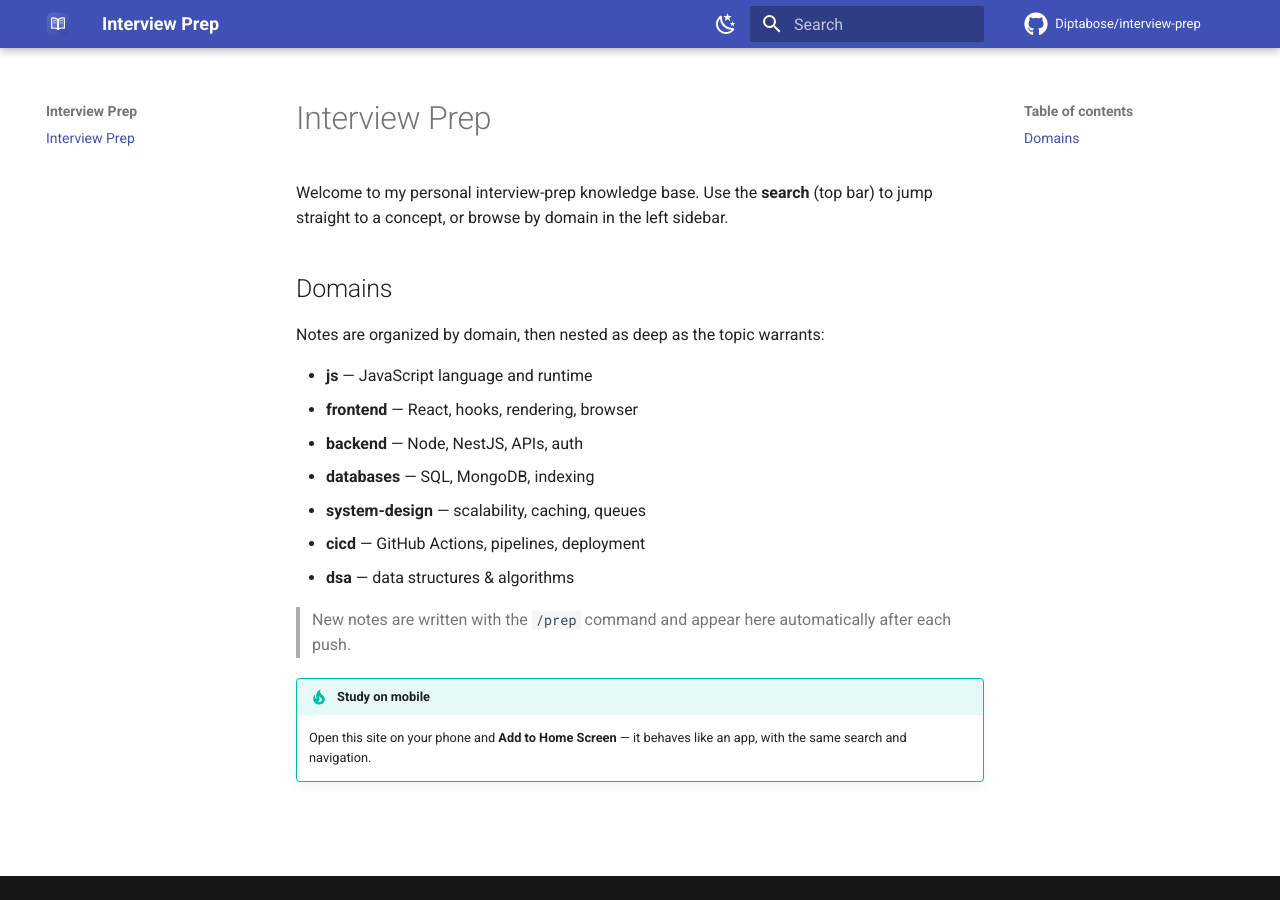
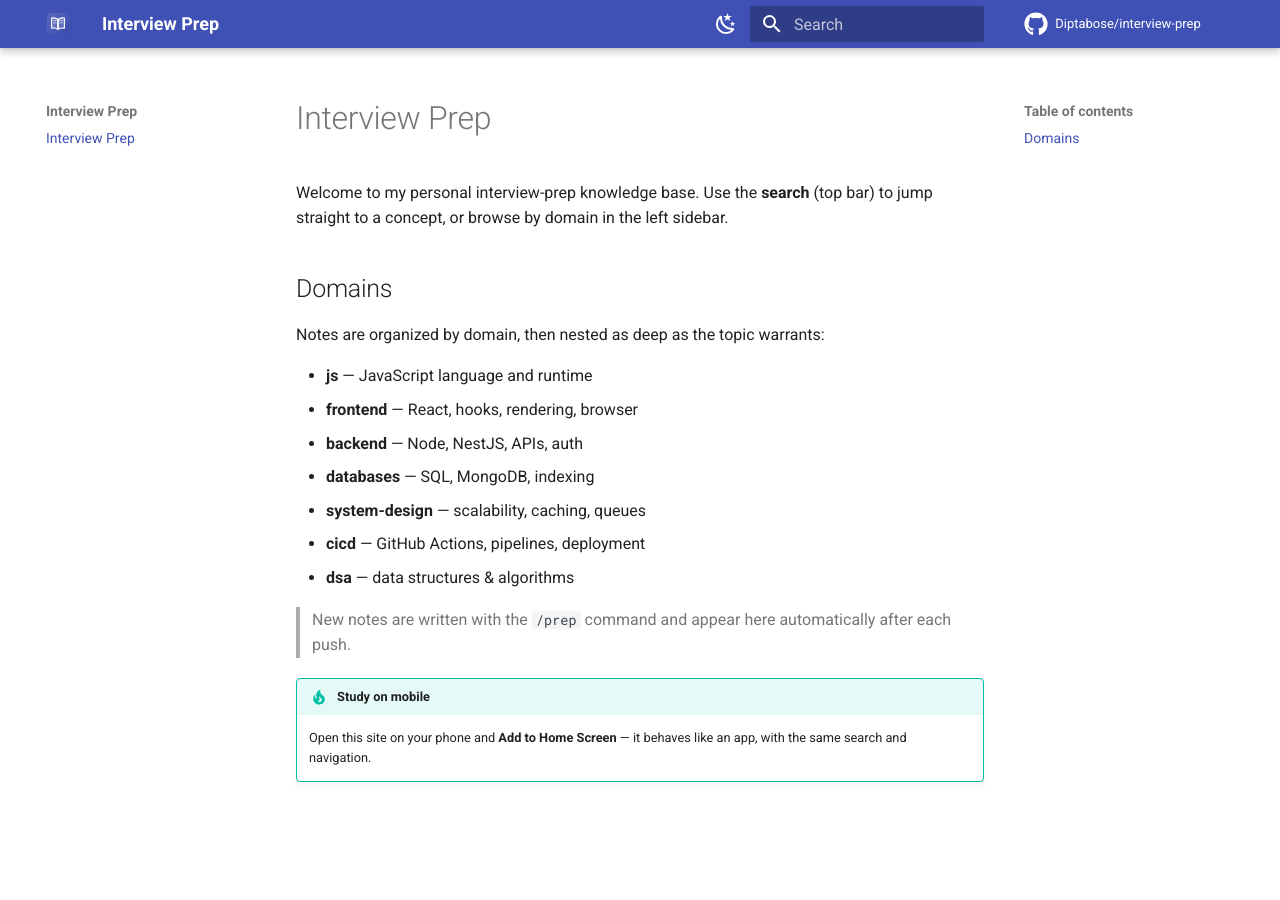
Before and after one commit to Diptabose/interview-prep, an MkDocs documentation site: the page built from docs/index.md, in a window 1280 px wide. Built offline with MkDocs 1.6.1 and Material for MkDocs 9.7.7, drawn with Linux system fonts in a browser that asks for light colours; comment, search, counter and statistics services are not loaded.

Commit message:
Hide empty footer meta bar
Co-Authored-By: Claude Opus 4.8 <noreply@anthropic.com>

```diff
--- /dev/null
+++ b/docs/stylesheets/extra.css
@@ -0,0 +1,4 @@
+/* Hide the now-empty footer meta bar (previously held the generator notice). */
+.md-footer-meta {
+  display: none;
+}
--- a/mkdocs.yml
+++ b/mkdocs.yml
@@ -47,6 +47,9 @@ theme:
 extra:
   generator: false   # hide the "Made with Material for MkDocs" footer notice
 
+extra_css:
+  - stylesheets/extra.css
+
 plugins:
   - search
 
```
